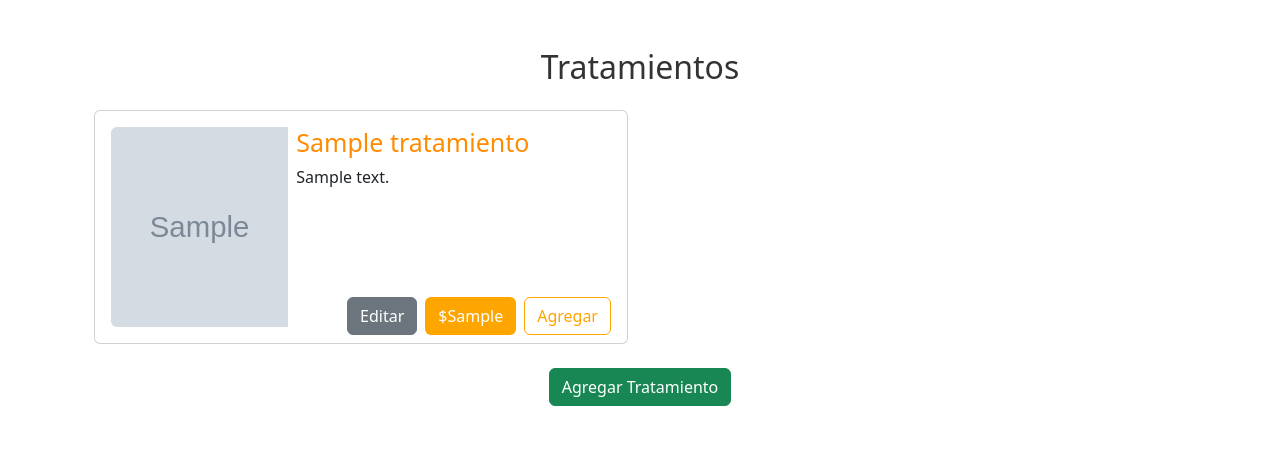
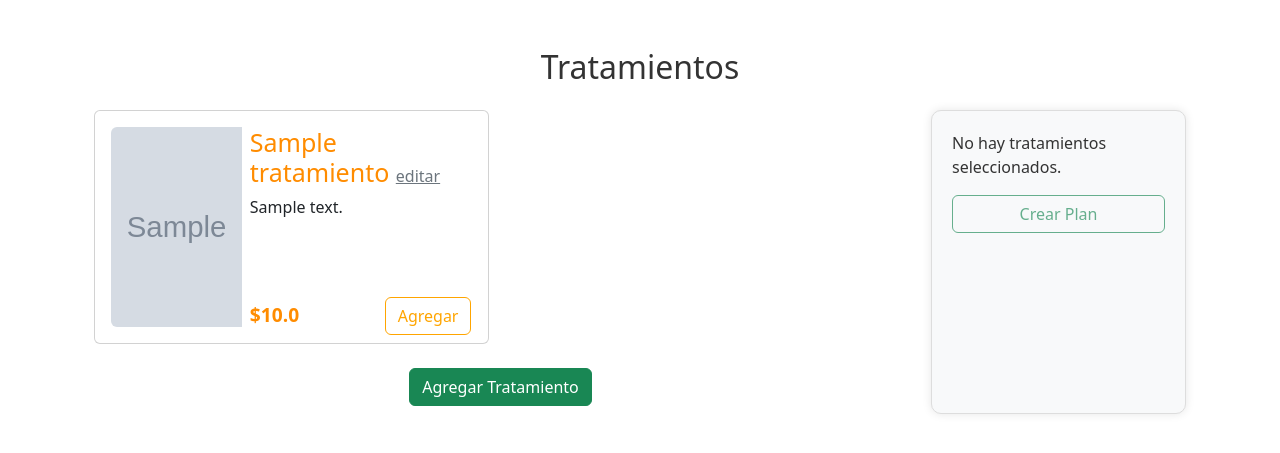
Before and after one commit to Metche216/POINT, a Flask app: page /tratamientos in a window 1280 px wide. Shown: the part 94-547 px from the top of the page. Run offline with Flask 3, Linux system fonts and the light colour scheme; tables that the repository leaves empty hold one stand-in row (values such as "Sample post"); grey boxes marked "Sample" are stand-in pictures.

Commit message:
cart diseñado[

```diff
--- a/main.py
+++ b/main.py
@@ -1,7 +1,7 @@
-from flask import Flask, render_template, redirect, request
+from flask import Flask, render_template, redirect, request, session, jsonify
 from flask_sqlalchemy import SQLAlchemy
-from sqlalchemy.orm import DeclarativeBase, Mapped, mapped_column
-from sqlalchemy import Integer, String, Text
+from sqlalchemy.orm import DeclarativeBase, Mapped, mapped_column, relationship
+from sqlalchemy import Integer, String, Text, ForeignKey, Float
 from flask_wtf import FlaskForm
 from wtforms import StringField, SubmitField, IntegerField
 from wtforms.validators import DataRequired, URL
@@ -21,12 +21,30 @@ db = SQLAlchemy(model_class=Base)
 db.init_app(app)
 
 # CONFIGURE TABLE
-class Tratamiento(db.Model):
+class Tratamiento(Base):
+    __tablename__ = 'tratamientos'
     id: Mapped[int] = mapped_column(Integer, primary_key=True)
     nombre: Mapped[str] = mapped_column(String(250), unique=True, nullable=False)
     descripcion: Mapped[str] = mapped_column(Text, nullable=False)
-    precio: Mapped[int] = mapped_column(String(250), nullable=False)
+    precio: Mapped[float] = mapped_column(Float, nullable=False)
     foto_tto: Mapped[str] = mapped_column(String(250), nullable=False)
+    presupuestos = relationship('Presupuesto', back_populates='treatment')
+
+class Patient(Base):
+    __tablename__ = 'patients'
+    id: Mapped[int] = mapped_column(Integer, primary_key=True)
+    name: Mapped[str] = mapped_column(String(100), nullable=False)
+    phone: Mapped[str] = mapped_column(String(20), nullable=False)
+    presupuestos = relationship('Presupuesto', back_populates='patient')
+
+class Presupuesto(Base):
+    __tablename__ = 'presupuestos'
+    id: Mapped[int] = mapped_column(Integer, primary_key=True)
+    patient_id: Mapped[int] = mapped_column(ForeignKey('patients.id'), nullable=False)
+    treatment_id: Mapped[int] = mapped_column(ForeignKey('tratamientos.id'), nullable=False)
+    quantity: Mapped[int] = mapped_column(Integer, nullable=False)
+    patient = relationship('Patient', back_populates='presupuestos')
+    treatment = relationship('Tratamiento', back_populates='presupuestos')
 
 
 with app.app_context():
@@ -72,6 +90,9 @@ def nuevo_tto():
         nuevo_form = NuevoTtoForm()
 
     return render_template('nuevo_tto.html', form=nuevo_form)
+
+
+
 @app.route("/editar_tratamiento/<int:id>", methods=["GET", "POST"])
 def editar_tto(id):
 
@@ -88,5 +109,27 @@ def editar_tto(id):
         db.session.commit()
         return redirect('/tratamientos')
 
+@app.route('/checkout', methods=['POST'])
+def checkout():
+    data = request.get_json()
+    cart = data['cart']
+    patient_id = data['patientId']
+
+    for item in cart:
+        new_treatment = Presupuesto(
+            patient_id=patient_id,
+            treatment_id=item['treatmentId'],
+            quantity=item['quantity']
+        )
+        db.session.add(new_treatment)
+
+    db.session.commit()
+
+    budget_id = db.session.query(Presupuesto.id).filter_by(patient_id=patient_id).first()[0]
+
+    return jsonify({'budget_id': budget_id})
+
+
+
 if __name__ == "__main__":
     app.run(debug=True, port=5000)
--- a/templates/tratamientos.html
+++ b/templates/tratamientos.html
@@ -3,11 +3,12 @@
 {% block content %}
 <div class="container mt-5">
     <h2 class="text-center mb-4">Tratamientos</h2>
+
     <div class="row">
-        <!-- Card 1 -->
-
+        <div class="col-md-9">
+            <div id="treatments-section">
+                <div class="row">
                     {% for tratamiento in ttos %}
-
                     <div class="col-lg-6 mb-4">
                         <div class="card h-100">
                             <div class="row g-0 h-100">
@@ -16,23 +17,28 @@
                                 </div>
                                 <div class="col-md-8 d-flex ps-2 flex-column">
                                     <div class="card-body flex-grow-1">
-                            <h5 class="card-title"> {{tratamiento.nombre}} </h5>
+                                        <h5 class="card-title"> {{tratamiento.nombre}} <a href="/editar_tratamiento/{{ tratamiento.id }}" class="text-secondary h6">editar</a></h5>
                                         <p class="card-text">{{tratamiento.descripcion}}</p>
                                     </div>
-                        <div class="card-footer d-flex justify-content-end align-items-end">
-                            <a href="/editar_tratamiento/{{ tratamiento.id }}" class="btn btn-secondary me-2">Editar</a>
-                            <button class="btn btn-custom">${{ tratamiento.precio }}</button>
-                            <button class="btn btn-outline-custom ms-2" onclick="addToCart('{{ tratamiento.id }}')">Agregar</button>
-                        </div>
+                                    <div class="card-footer d-flex justify-content-between align-items-center">
 
+                                        <span class="price">${{ tratamiento.precio }}</span>
+                                        <button class="btn btn-outline-custom ms-2" onclick="addToCart('{{ tratamiento.id }}',1, '{{tratamiento.nombre}}')">Agregar</button>
                                     </div>
                                 </div>
                             </div>
                         </div>
-
+                    </div>
                     {% endfor %}
+                </div>
                 <div class="text-center mb-4">
                     <a href="/nuevo_tratamiento" class="btn btn-success">Agregar Tratamiento</a>
+                </div>
+            </div>
+        </div>
+        <div class="col-md-3 pb-3">
+            <!-- Cart Content Section -->
+            <div id="cart-content" class="pb-5"></div>
         </div>
     </div>
 </div>
@@ -65,46 +71,92 @@
         max-width: 300px;
         object-fit: cover; /* Ensure the image covers the area */
     }
-    .card-title{
+    .card-title {
         color: #FF8C00;
         font-size: 25px;
     }
-
     .card-footer {
         background-color: transparent;
         border-top: none;
         display: flex;
-        justify-content: flex-end;
+        justify-content: space-between;
+        align-items: center;
+    }
+    .price {
+        font-size: 1.2em;
+        font-weight: bold;
+        color: #FF8C00;
+    }
+    #cart-content {
+        background-color: #f8f9fa; /* Light gray background */
+        border: 1px solid #ddd; /* Light gray border */
+        padding: 20px;
+        border-radius: 10px;
+        position: sticky;
+        top: 20px;
+        box-shadow: 0 0 10px rgba(0, 0, 0, 0.1); /* Subtle shadow */
+        height: 100%;
     }
 </style>
+
 <script>
     let cart = [];
 
-    function addToCart(treatmentId) {
-        if (!cart.includes(treatmentId)) {
-            cart.push(treatmentId);
+    function addToCart(treatmentId, quantity, treatmentName) {
+        const itemIndex = cart.findIndex(item => item.treatmentId === treatmentId);
+        if (itemIndex === -1) {
+            cart.push({ treatmentId: treatmentId, quantity: quantity, name: treatmentName });
+        } else {
+            cart[itemIndex].quantity += quantity;
+        }
         updateCartUI();
+    }
+
+    function updateCartUI() {
+        const cartContentDiv = document.getElementById('cart-content');
+        cartContentDiv.innerHTML = ''; // Clear previous content
+
+        if (cart.length > 0) {
+            let cartHtml = '<h2>Your Cart</h2><ul class="list-group mb-3">';
+            cart.forEach((item, index) => {
+                cartHtml += `
+                    <li class="list-group-item d-flex justify-content-between align-items-center">
+                        ${index + 1}. ${item.name} - Cantidad: ${item.quantity}
+                        <button class="btn btn-outline-danger btn-sm" onclick="removeFromCart(${index})">Retirar</button>
+                    </li>
+                `;
+            });
+            cartHtml += '</ul>';
+            cartHtml += '<button class="btn btn-outline-success w-100" onclick="checkout()">Crear Plan</button>';
+            cartContentDiv.innerHTML = cartHtml;
+        } else {
+            cartContentDiv.innerHTML = `
+                <p>No hay tratamientos seleccionados.</p>
+                <button class="btn btn-outline-success w-100" disabled>Crear Plan</button>
+            `;
         }
     }
 
-    function updateCartUI() {
-        // Update the cart UI (e.g., show cart items, total price)
-        console.log(cart); // For debugging purposes
+    function removeFromCart(index) {
+        cart.splice(index, 1);
+        updateCartUI();
     }
 
     function checkout() {
+        const patientId = 1; // Replace with the actual patient ID or get it from the user input
         fetch('/checkout', {
             method: 'POST',
             headers: {
                 'Content-Type': 'application/json'
             },
-            body: JSON.stringify({ cart: cart })
+            body: JSON.stringify({ cart: cart, patientId: patientId })
         }).then(response => response.json())
           .then(data => {
-              // Handle the response
-              window.location.href = `/generate_pdf/${data.cart_id}`;
+              window.location.href = `/generate_pdf/${data.budget_id}`;
           });
     }
+
+    // Initialize the cart UI on page load
+    document.addEventListener('DOMContentLoaded', updateCartUI);
 </script>
-
 {% endblock %}
```
Also changed, not shown: templates/tto_pdf.html (added, +26 -0 lines), templates/checkout.html (added). Lines whose indentation alone changed are shown as unchanged.
